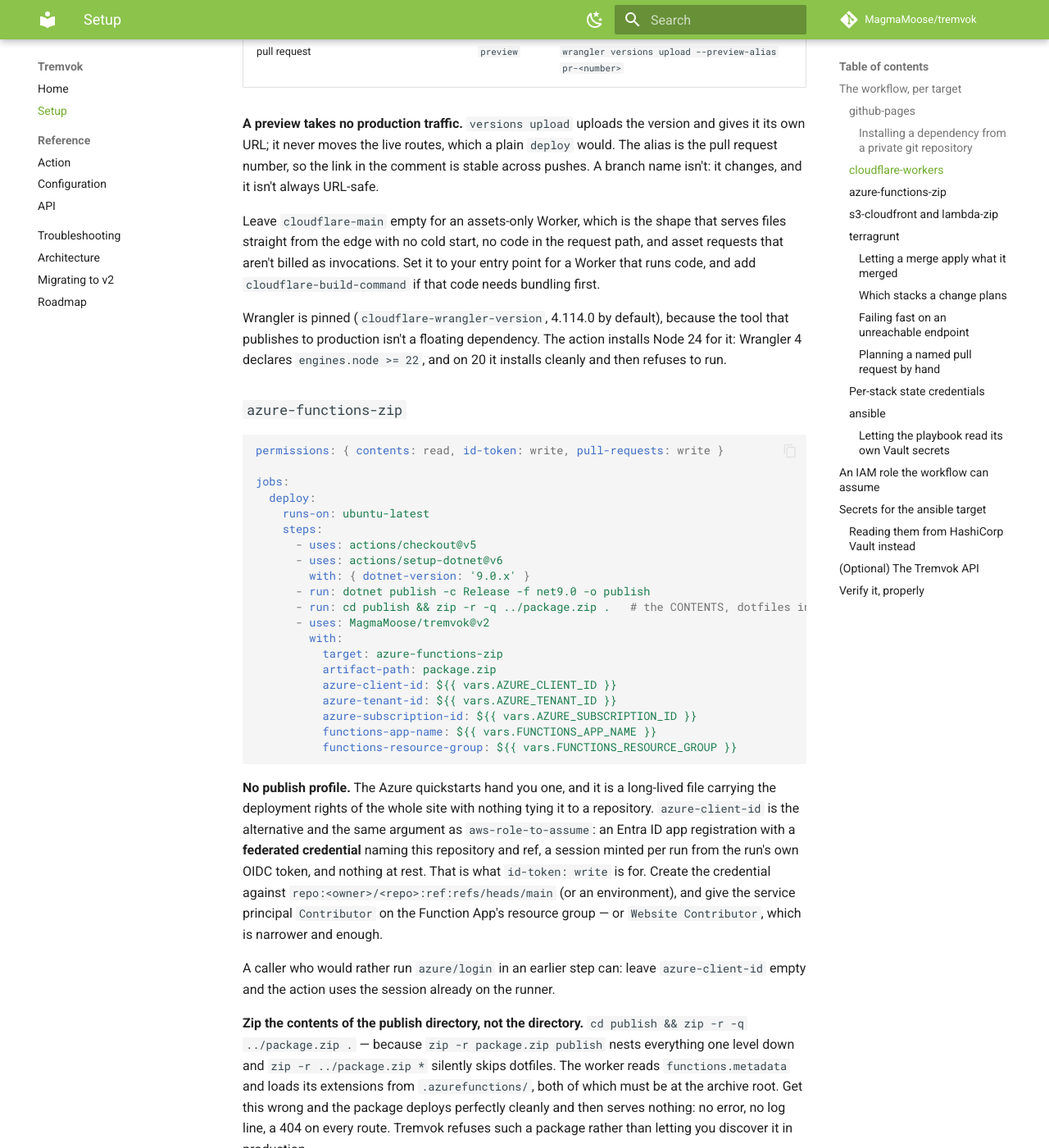
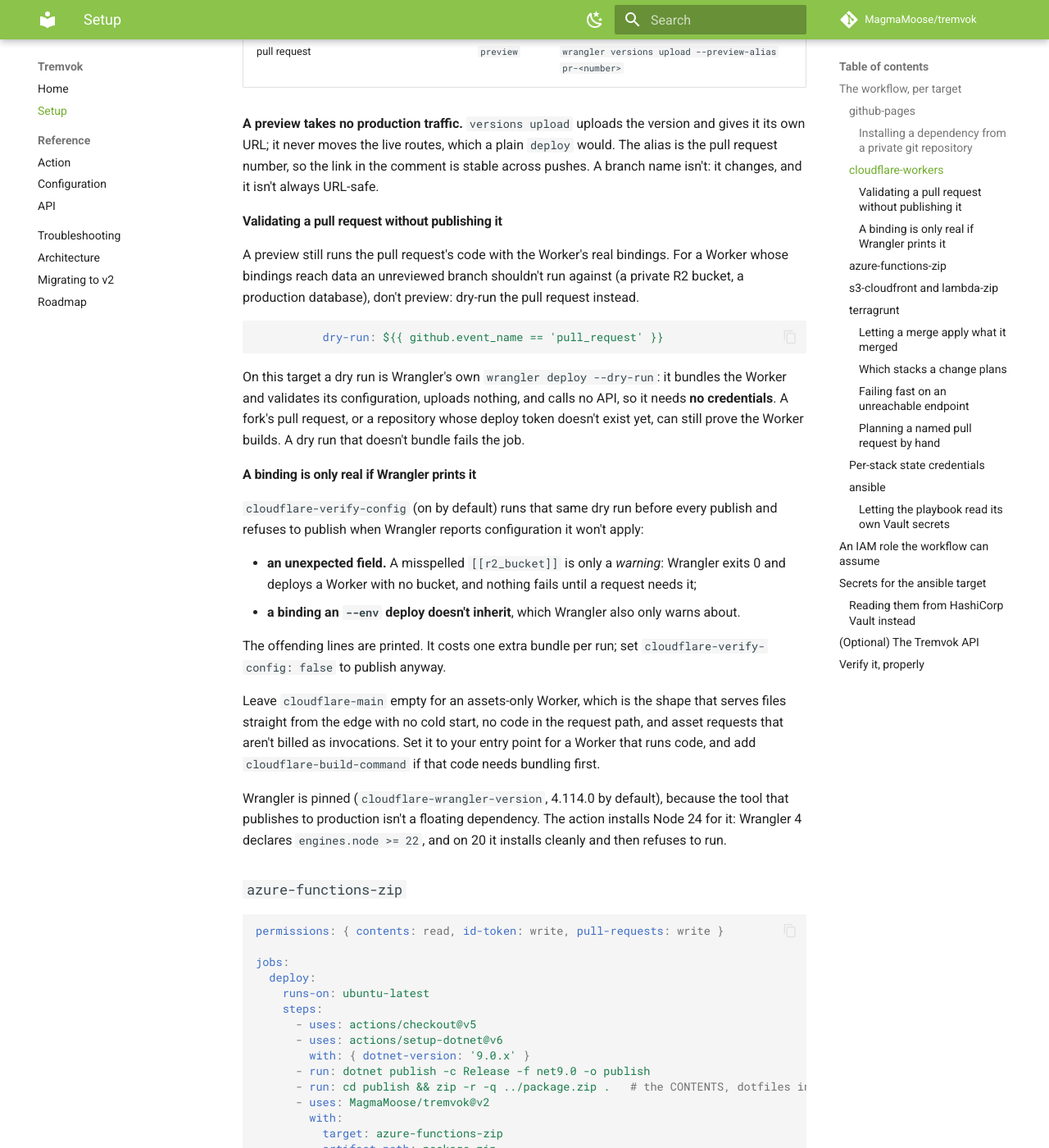
Before and after one commit to MagmaMoose/tremvok, an MkDocs documentation site: the page built from docs/setup.md, in a window 1280 px wide and 1400 px high, scrolled down 2706 px. Shown: the whole window at 82% size. Built offline with MkDocs 1.6.1 and Material for MkDocs 9.7.7, drawn with Linux system fonts in a browser that asks for light colours; comment, search, counter and statistics services are not loaded.

Commit message:
feat(cloudflare-workers): a real dry run, and refuse to publish config Wrangler ignores (#35)
* feat(cloudflare-workers): a real dry run, and refuse to publish config Wrangler ignores

dry-run on this target logged the Wrangler command and ran nothing, and required
credentials to do it. It now runs Wrangler's own `deploy --dry-run`, which bundles
and validates without uploading or calling the API, so it needs no credentials.
That makes a pull request validatable without a preview upload, which a Worker
whose bindings reach private data needs.

cloudflare-verify-config (default on) runs that dry run before every publish and
refuses when Wrangler reports configuration it will not apply. A misspelled
[[r2_bucket]] is only an "Unexpected fields" warning: Wrangler exits 0 and the
Worker deploys with no bucket. Checked against real Wrangler 4.114.0 and 4.127.1.

Also converts nine `! grep` assertions in cloudflare_workers.bats to `refute`:
under bats' errexit a bare negation can never fail.

* docs(changelog): drop an inaccurate entry about bats negations

It said nine cloudflare_workers.bats assertions could never fail. A bare `!` does
fail a bats test on the last line of its body; seven of the nine were last-line
and worked. The two that were real no-ops were added and fixed within this same
change, so nothing that shipped was affected, and test internals do not belong
in the action's changelog.

````diff
--- a/docs/action-reference.md
+++ b/docs/action-reference.md
@@ -115,6 +115,7 @@
 | `cloudflare-wrangler-version` | `cloudflare-workers` | `4.114.0` | cloudflare-workers: exact Wrangler version to run. Pinned, because the tool that publishes to production is not a floating dependency. |
 | `cloudflare-node-version` | `cloudflare-workers` | `24` | cloudflare-workers: Node version Wrangler runs on. Wrangler 4 declares `engines.node >= 22`, and on 20 it installs cleanly and then refuses to run, so this does not default to whatever the runner happens to ship. |
 | `cloudflare-extra-args` | `cloudflare-workers` | not set | cloudflare-workers: extra flags appended to the Wrangler invocation, split on whitespace. |
+| `cloudflare-verify-config` | `cloudflare-workers` | `true` | cloudflare-workers: before publishing, run `wrangler deploy --dry-run` and refuse to publish if Wrangler reports configuration it will not apply: an unexpected field (a misspelled `[[r2_bucket]]` is only a warning, and the Worker deploys with no bucket), or a top-level binding an `--env` deploy does not inherit. A binding is only real if Wrangler prints it. Costs one extra bundle per run. |
 | `functions-app-name` | `azure-functions-zip` | not set | azure-functions-zip: the Function App to publish to. Required for this target. |
 | `functions-resource-group` | `azure-functions-zip` | not set | azure-functions-zip: resource group the Function App lives in. Required for this target. |
 | `functions-slot` | `azure-functions-zip` | not set | azure-functions-zip: deployment slot to publish to instead of production. Empty (default) publishes to the app itself. This is also what a preview has to use. A pull request must not publish onto the routes production serves, and a slot is Azure's only destination that does not — but a Linux Consumption plan HAS NO SLOTS. So on Consumption a preview is refused and says why, rather than quietly shipping a branch to production. On Premium or Dedicated, set this and previews go to the slot. |
--- a/docs/setup.md
+++ b/docs/setup.md
@@ -131,6 +131,33 @@
 its own URL; it never moves the live routes, which a plain `deploy` would. The alias is the
 pull request number, so the link in the comment is stable across pushes. A branch name isn't:
 it changes, and it isn't always URL-safe.
+
+#### Validating a pull request without publishing it
+
+A preview still runs the pull request's code with the Worker's real bindings. For a Worker
+whose bindings reach data an unreviewed branch shouldn't run against (a private R2 bucket, a
+production database), don't preview: dry-run the pull request instead.
+
+```yaml
+          dry-run: ${{ github.event_name == 'pull_request' }}
+```
+
+On this target a dry run is Wrangler's own `wrangler deploy --dry-run`: it bundles the Worker
+and validates its configuration, uploads nothing, and calls no API, so it needs **no
+credentials**. A fork's pull request, or a repository whose deploy token doesn't exist yet,
+can still prove the Worker builds. A dry run that doesn't bundle fails the job.
+
+#### A binding is only real if Wrangler prints it
+
+`cloudflare-verify-config` (on by default) runs that same dry run before every publish and
+refuses to publish when Wrangler reports configuration it won't apply:
+
+- **an unexpected field.** A misspelled `[[r2_bucket]]` is only a *warning*: Wrangler exits 0
+  and deploys a Worker with no bucket, and nothing fails until a request needs it;
+- **a binding an `--env` deploy doesn't inherit**, which Wrangler also only warns about.
+
+The offending lines are printed. It costs one extra bundle per run; set
+`cloudflare-verify-config: false` to publish anyway.
 
 Leave `cloudflare-main` empty for an assets-only Worker, which is the shape that serves files
 straight from the edge with no cold start, no code in the request path, and asset requests
````
Also changed, not shown: other parts of docs/action-reference.md (+1 -1 lines), CHANGELOG.md (+15 -0 lines), action.yml (+11 -0 lines), 4 other files.
